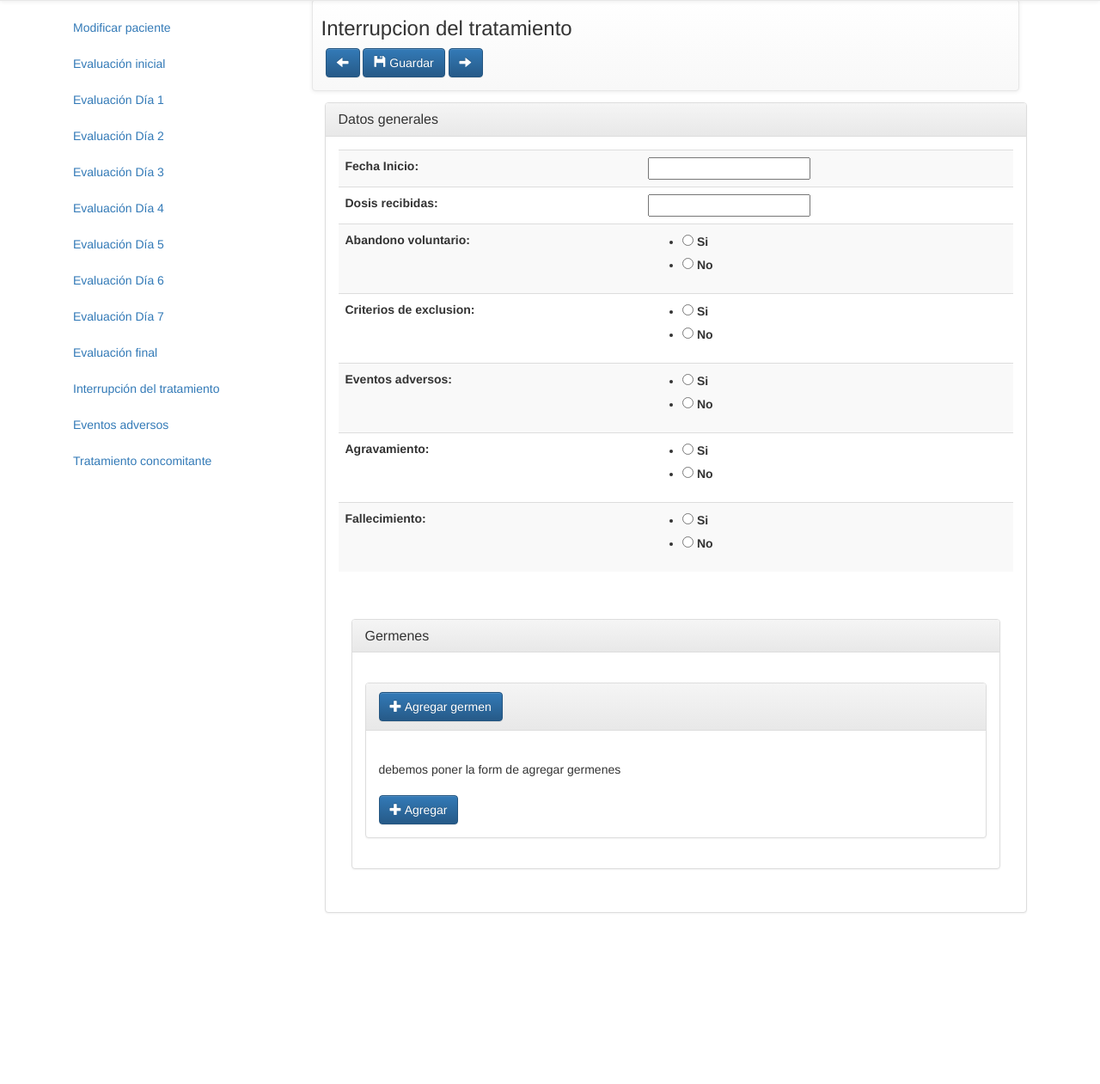
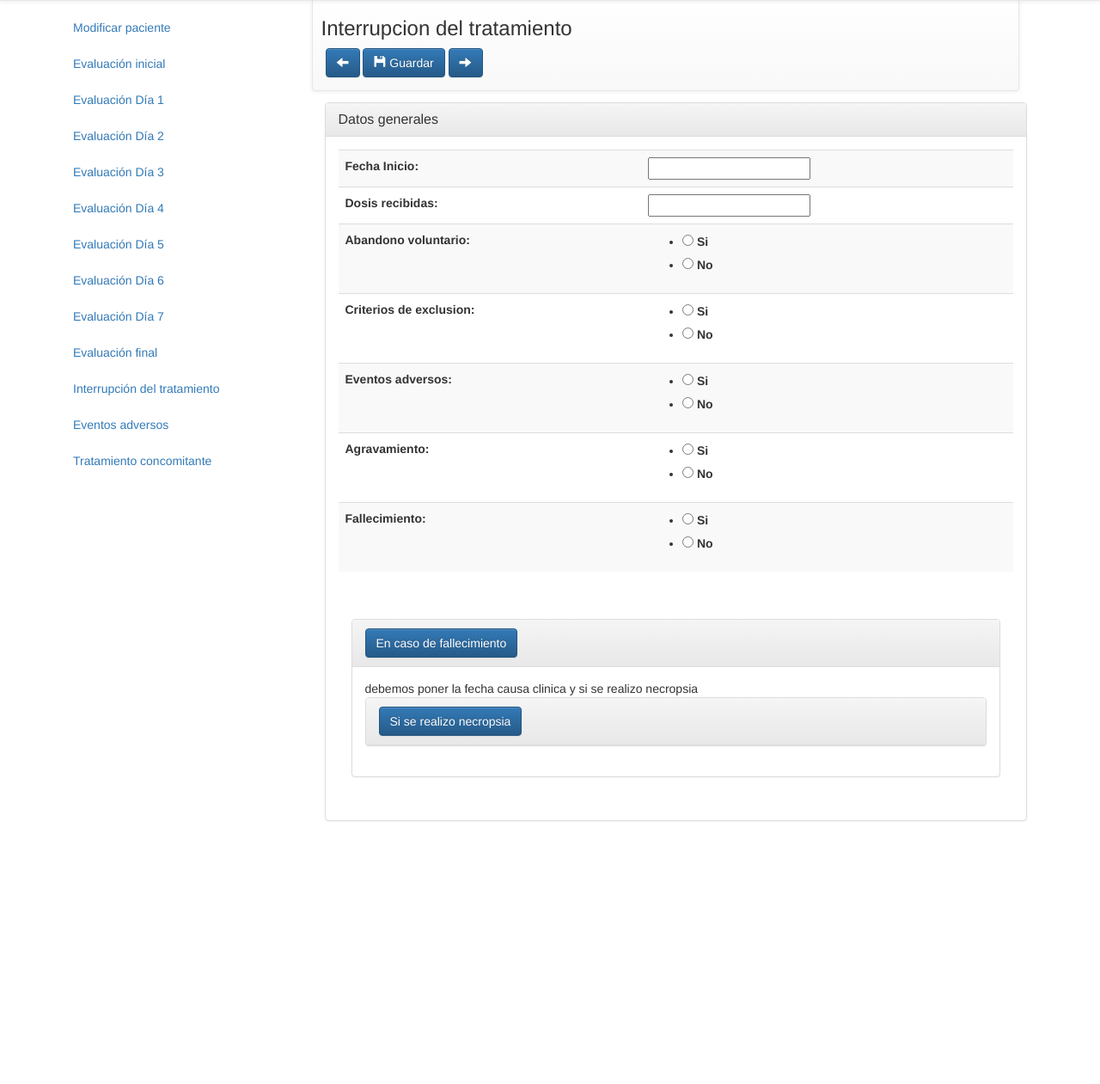
Before and after one commit to edwardc91/clinical_trial, a Django app: template templates/interrup_trata.html in a window 1280 px wide, after a click on "En caso de fallecimiento". Shown: the part 58-1319 px from the top of the page at 86% size. Run offline with Django 3.2, Linux system fonts and the light colour scheme; the template is opened without the code that fills it: values that come from a table or form of the project are taken from there, others are empty; parts of the project's set-up code (start-up, migrations or seed data) failed here and were passed over; some libraries are stand-ins or nearby versions.

Commit message:
interrupcion casi terminada

```diff
--- a/templates/interrup_trata.html
+++ b/templates/interrup_trata.html
@@ -46,55 +46,35 @@
                                 <table class="table table-striped table-hover">
                                     {{ form4.as_table }}
                                 </table>
-
-                                <div class="panel panel-default">
-                                    <div class="panel-heading" role="tab" id="headingOne">
-                                        <h4 class="panel-title">Germenes</h4>
-                                    </div>
-                                    <div class="panel-body">
-                                        <table class="table table-striped table-hover">
-                                            {% if otras_mani %}
-                                                {% for otra in otras_mani %}
-                                                    <tr>
-                                                        <th>
-                                                            <a href="">{{ otra.nombre.nombre }}</a>
-                                                        </th>
-                                                        <td>
-                                                            <button type="button" class="btn btn-danger"
-                                                                    aria-label="Left Align">
-                                                                <span class="glyphicon glyphicon-trash"
-                                                                      aria-hidden="true"></span> Eliminar
-                                                            </button>
-                                                        </td>
-                                                    </tr>
-                                                {% endfor %}
-                                            {% endif %}
-                                        </table>
                                 <div class="panel panel-default">
                                     <div class="panel-heading" role="tab" id="headingGerm">
                                         <a class="btn btn-primary" role="button" data-toggle="collapse"
                                            data-parent="#collapse4"
                                            href="#collapseGerm" aria-expanded="false"
-                                                   aria-controls="collapseGerm"><i
-                                                        class="glyphicon glyphicon-plus" aria-hidden="true"></i>
-                                                    Agregar germen
+                                           aria-controls="collapseGerm">
+                                            En caso de fallecimiento
                                         </a>
                                     </div>
                                     <div id="collapseGerm" class="panel-collapse collapse" role="tabpanel"
                                          aria-labelledby="headingGerm">
                                         <div class="panel-body">
-                                                    <table class="table">
-                                                        <form id="form_add_evento" method="post">
-                                                            {% csrf_token %}
-                                                            <table class="table table-hover table-striped">
-                                                                debemos poner la form de agregar germenes
-                                                            </table>
-                                                            <input type="hidden" id="agregar_evento" name="add_evento">
-                                                            <button type="submit" class="btn btn-primary"><span
-                                                                    class="glyphicon glyphicon-plus"></span> Agregar
-                                                            </button>
-                                                        </form>
-                                                    </table>
+                                            debemos poner la fecha
+                                            causa clinica
+                                            y si se realizo necropsia
+                                            <div class="panel panel-default">
+                                                <div class="panel-heading" role="tab" id="headingGerm">
+                                                    <a class="btn btn-primary" role="button" data-toggle="collapse"
+                                                       data-parent="#collapseGerm"
+                                                       href="#collapseGerm1" aria-expanded="false"
+                                                       aria-controls="collapseGerm1">
+                                                        Si se realizo necropsia
+                                                    </a>
+                                                </div>
+                                                <div id="collapseGerm1" class="panel-collapse collapse" role="tabpanel"
+                                                     aria-labelledby="headingGerm1">
+                                                    <div class="panel-body">
+                                                        poner las tres causas
+                                                    </div>
                                                 </div>
                                             </div>
                                         </div>
```
Lines whose indentation alone changed are shown as unchanged.
